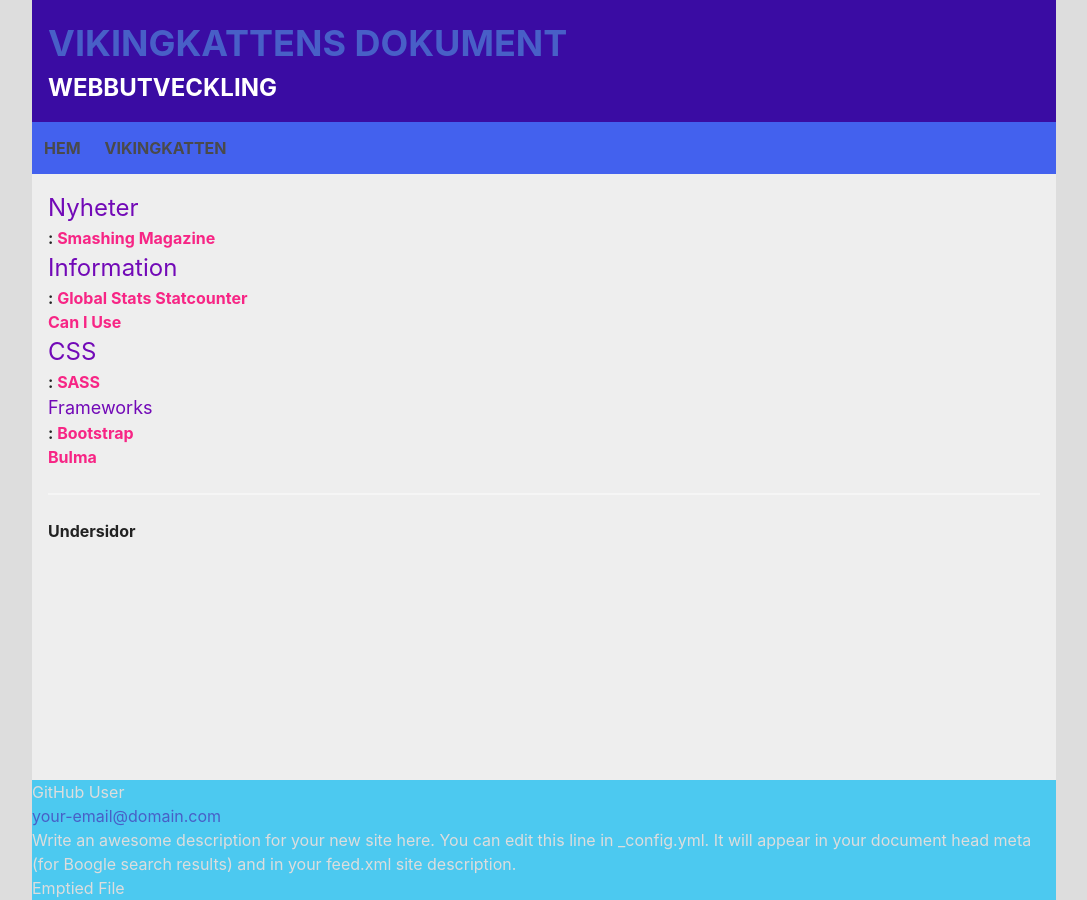
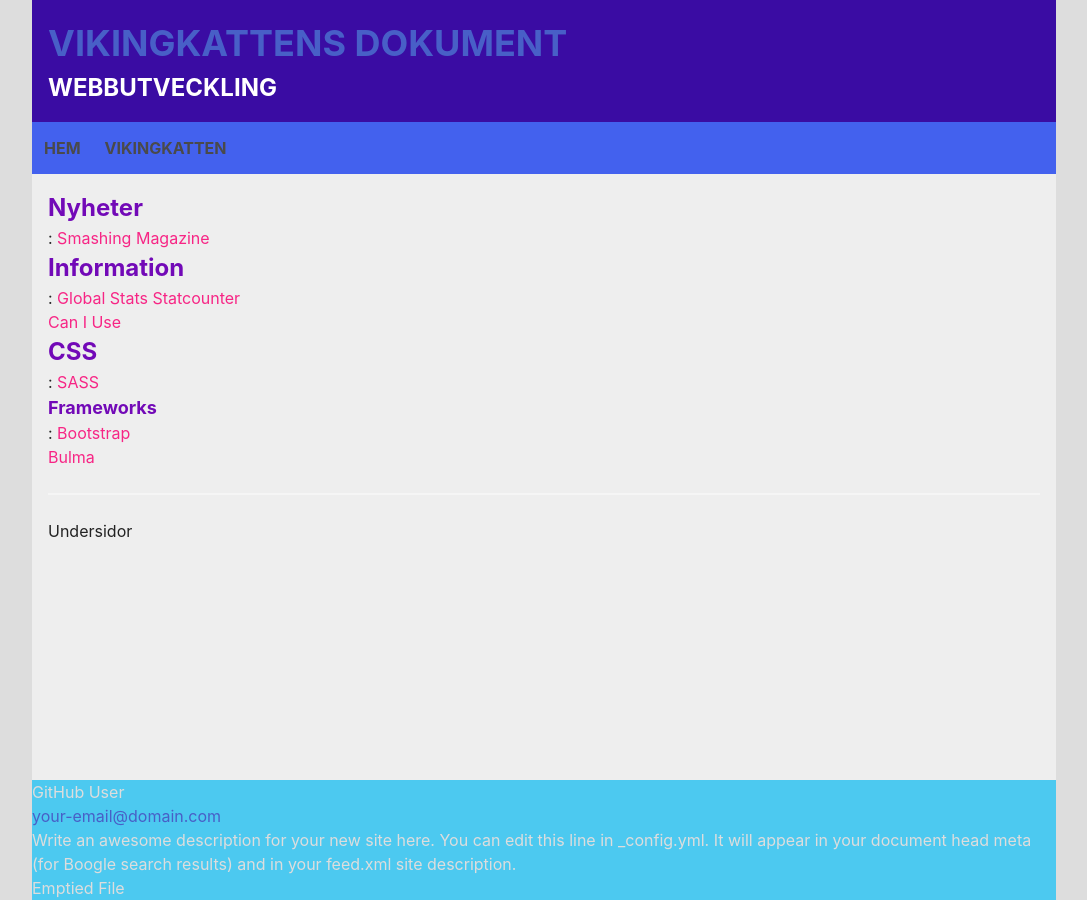
Before and after one commit to viking-cat/dokument, a Jekyll site: the page built from _pages/webbutveckling.md, in a window 1280 px wide. Shown: the whole page, without its empty margins (96-1183 px from the left). Built offline with Jekyll 4.4.1, drawn with Linux system fonts in a browser that asks for light colours.

Commit message:
Update content.scss

```diff
--- a/_sass/content.scss
+++ b/_sass/content.scss
@@ -1,6 +1,5 @@
 main {
   background-color:$color-main;
-  font-weight: bold;
   color:$color-text-dark;
   width: 100%;
   padding: 16px 16px 16px 16px;
@@ -19,31 +18,37 @@ main {
   }
 
   h1 {
+    font-weight: bold;
     color:$color-headlines;
     font-size: 24px;
   }
 
   h2 {
+    font-weight: bold;
     color:$color-headlines;
     font-size: 18px;
   }
 
   h3 {
+    font-weight: bold;
     color:$color-headlines;
     font-size: 16px;
   }
 
   h4 {
+    font-weight: bold;
     color:$color-headlines;
     font-size: 14px;
   }
 
   h5 {
+    font-weight: bold;
     color:$color-headlines;
     font-size: 12px;
   }
 
   h6 {
+    font-weight: bold;
     color:$color-headlines;
     font-size: 11px;
   }
```
